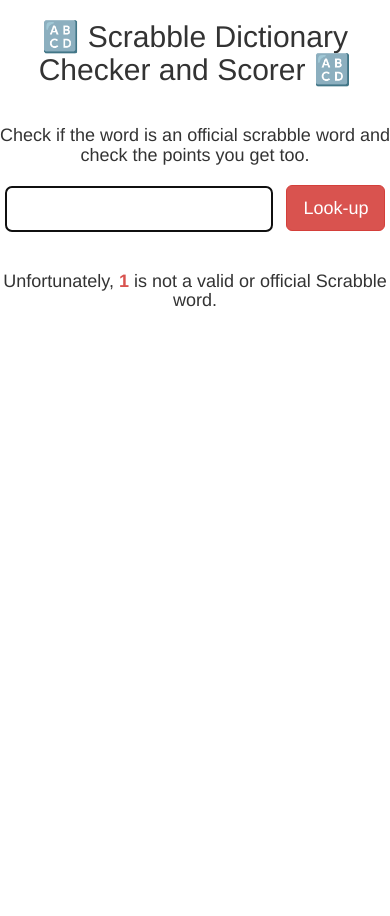
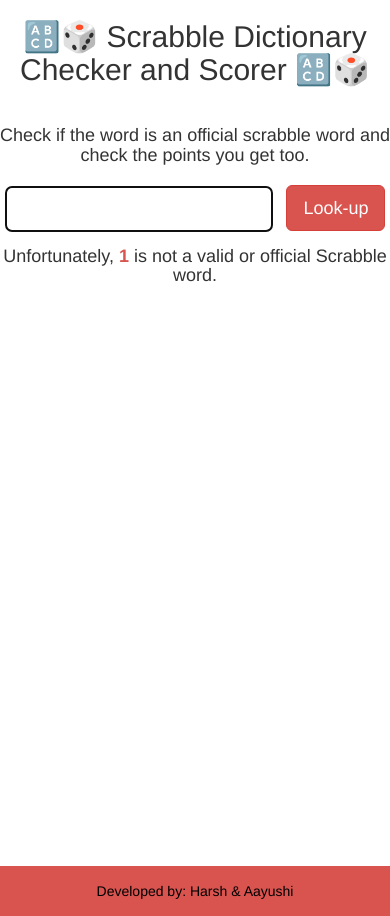
Before and after one commit to harshrpatel/scrabble-word-validator, a Flask app: page /lookup/1 in a window 390 px wide. Before the commit the page ends 307 px from the top, so only its background shows below. Run offline with Flask 2, Linux system fonts and the light colour scheme; parts of the project's set-up code (start-up, migrations or seed data) failed here and were passed over; some libraries are stand-ins or nearby versions.

Commit message:
Updated responsiveness and added validations for input strings

```diff
--- a/app/templates/response.html
+++ b/app/templates/response.html
@@ -1,31 +1,10 @@
 
 <!doctype html>
-<title>🔠 Scrabble Dictionary Checker and Scorer 🔠</title>
+<title>🔠🎲 Scrabble Dictionary Checker and Scorer 🔠🎲</title>
 <head>
 <link rel="stylesheet" href="https://maxcdn.bootstrapcdn.com/bootstrap/3.3.7/css/bootstrap.min.css" integrity="sha384-BVYiiSIFeK1dGmJRAkycuHAHRg32OmUcww7on3RYdg4Va+PmSTsz/K68vbdEjh4u" crossorigin="anonymous">
 </head>
 <body>
-<script>
-// Send the lookup request to Flask by hitting the URL <current_url>/lookup/<word>
-function look_up(event) {
-	if (event == undefined || (event && event.keyCode == 13)){
-		var word = document.getElementById("word_lookup").value;
-  		window.location.replace(window.location.origin + "/lookup/" + word);
-	}
-}
-</script>
-<div>
-	<h2 style="margin-bottom: 4rem;">🔠 Scrabble Dictionary Checker and Scorer 🔠</h2>
-	<h4>Check if the word is an official scrabble word and check the points you get too.</h4>
-	<div class="col-md-16" style="margin-bottom: 4rem;margin-top: 2rem;">
-		<div class="form-group">
-			<input type="word_lookup" class="input-lg" id="word_lookup" aria-describedby="wordhelp" onkeyup="look_up(event)" autofocus>
-			<button type="button" class="btn btn-danger btn-lg" style="margin-left: 1rem; margin-top: -5px;" onclick="look_up()">Look-up</button>
-		</div>
-	</div>
-</div>
-
-
 <style type="text/css">
 	body{
 		/*background: url('https://i.imgur.com/9vsFMXV.jpg');
@@ -35,8 +14,37 @@
 		background-size: cover;*/
 		text-align: center;
 	}
+	.content {
+	  min-height: calc(84.2vh - 70px);
+	}
+	.footer {
+	  height: 50px;
+	  background: #d9534f;
+      color: black;
+      line-height: 50px;
+      padding: 0 20px;
 </style>
-</body>
+<script>
+// Send the lookup request to Flask by hitting the URL <current_url>/lookup/<word>
+function look_up(event) {
+	if (event == undefined || (event && event.keyCode == 13)){
+		var word = document.getElementById("word_lookup").value;
+		 if(word.length >1 && /^([a-zA-Z])+$/.test(word)){
+		  	window.location.replace(window.location.origin + "/lookup/" + word);
+		 }else{
+		  	window.alert("Please enter a valid word to check!");
+		  }
+	}
+}
+</script>
+<div>
+	<h2 style="margin-bottom: 4rem;">🔠🎲 Scrabble Dictionary Checker and Scorer 🔠🎲</h2>
+	<h4>Check if the word is an official scrabble word and check the points you get too.</h4>
+		<div class="col-md-16 content" style="margin-bottom: 4rem;margin-top: 2rem;">
+			<div class="form-group">
+				<input type="word_lookup" class="input-lg" id="word_lookup" aria-describedby="wordhelp" onkeyup="look_up(event)" autofocus>
+				<button type="button" class="btn btn-danger btn-lg" style="margin-left: 1rem; margin-top: -5px;" onclick="look_up()">Look-up</button>
+			</div>
 {% if match %}
   <h4 style="margin-bottom: 2rem;"><b>CONGRATULATIONS!</b> <span style="text-transform: uppercase; font-weight: 600; color: #d9534f">{{ word }}</span> is a valid and offical Scrabble word!</h4>
   <h4 ><b>POINTS: </b> <span style="font-weight: 600;
@@ -50,3 +58,7 @@
 {% else %}
   <h4>Unfortunately,  <span style="text-transform: uppercase; font-weight: 600; color: #d9534f">{{ word }}</span> is not a valid or official Scrabble word.</h4>
 {% endif %}
+</div>
+</div>
+<footer class="footer"> Developed by: Harsh & Aayushi </footer>
+</body>
```
Also changed, not shown: app/templates/index.html (+19 -3 lines), 1 other file.
